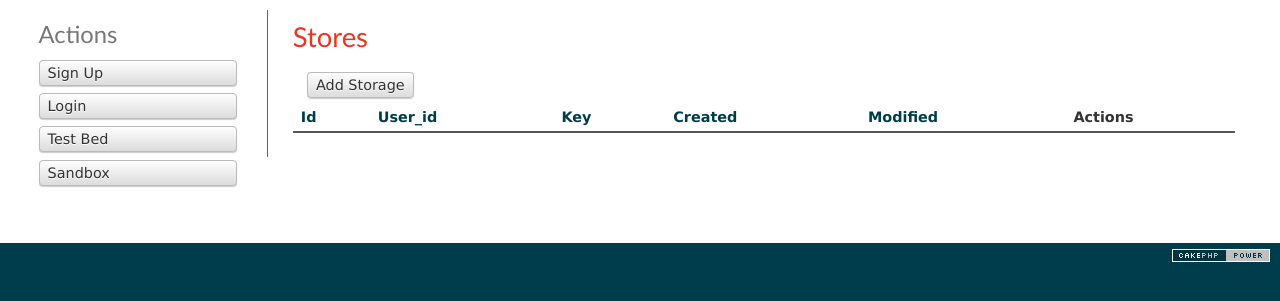
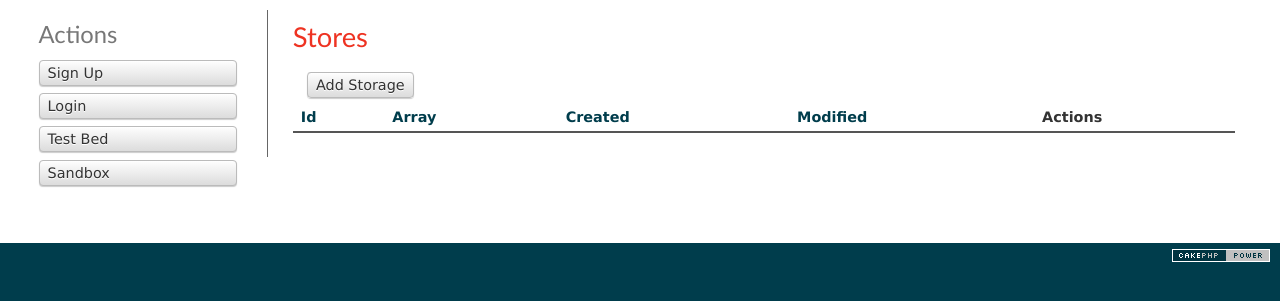
Before and after one commit to theraccoonbear/Sirest, a CakePHP app: the page made by app/View/Stores/index.ctp in a window 1280 px wide. Shown: the part 47-348 px from the top of the page. Run offline with PHP 8.4 and a stand-in for CakePHP, Linux system fonts and the light colour scheme; the template is opened without the code that fills it, so the values that code supplies are empty; some libraries are stand-ins or nearby versions.

Commit message:
prettier index

```diff
--- a/app/View/Stores/index.ctp
+++ b/app/View/Stores/index.ctp
@@ -6,19 +6,18 @@
 	<table cellpadding="0" cellspacing="0">
 	<tr>
 			<th><?php echo $this->Paginator->sort('id'); ?></th>
-			<th><?php echo $this->Paginator->sort('user_id'); ?></th>
-			<th><?php echo $this->Paginator->sort('key'); ?></th>
+			<th><?php echo $this->Paginator->sort('key', array('label' => 'Full Key')); ?></th>
 			<th><?php echo $this->Paginator->sort('created'); ?></th>
 			<th><?php echo $this->Paginator->sort('modified'); ?></th>
 			<th class="actions"><?php echo __('Actions'); ?></th>
 	</tr>
 	<?php foreach ($stores as $store): ?>
 	<tr>
-		<td><?php echo h($store['Store']['id']); ?>&nbsp;</td>
+		<td><?php echo $this->Html->link(__($store['Store']['id']), array('action' => 'view', $store['Store']['id'])); ?>&nbsp;</td>
 		<td>
 			<?php echo $this->Html->link($store['User']['username'], array('controller' => 'users', 'action' => 'view', $store['User']['id'])); ?>
 		</td>
-		<td><?php echo h($store['Store']['key']); ?>&nbsp;</td>
+		<td><code><?php echo $this->Html->link(__($store['Store']['app'] . '::' . $store['Store']['key']), array('action' => 'view', $store['Store']['id'])); ?></code>&nbsp;</td>
 		<td><?php echo h($store['Store']['created']); ?>&nbsp;</td>
 		<td><?php echo h($store['Store']['modified']); ?>&nbsp;</td>
 		<td class="actions">
```
